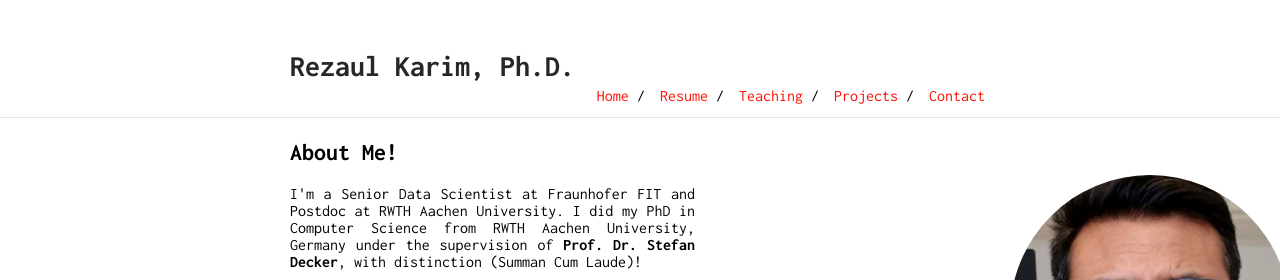
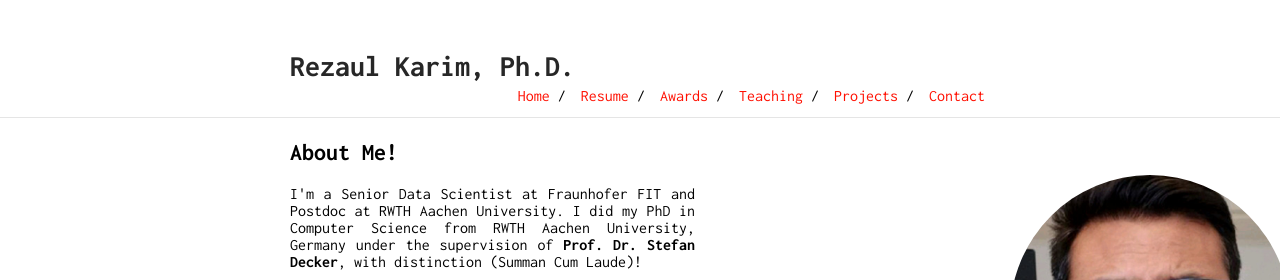
Before and after one commit to rezacsedu/rezacsedu.github.io, a Jekyll site: the page built from index.md, in a window 1280 px wide. Shown: the top 280 px of the page. Built offline with Jekyll 4.4.1, drawn with Linux system fonts in a browser that asks for light colours; our own code applies the rules of GitHub Pages for plain Markdown files.

Commit message:
Update _config.yml

```diff
--- a/_config.yml
+++ b/_config.yml
@@ -20,6 +20,8 @@ nav:
    link: "/"
  - name: "Resume"
    link: "cv.pdf"
+ - name: "Awards"
+   link: "awards"
  - name: "Teaching"
    link: "teaching"
  - name: "Projects"
```
